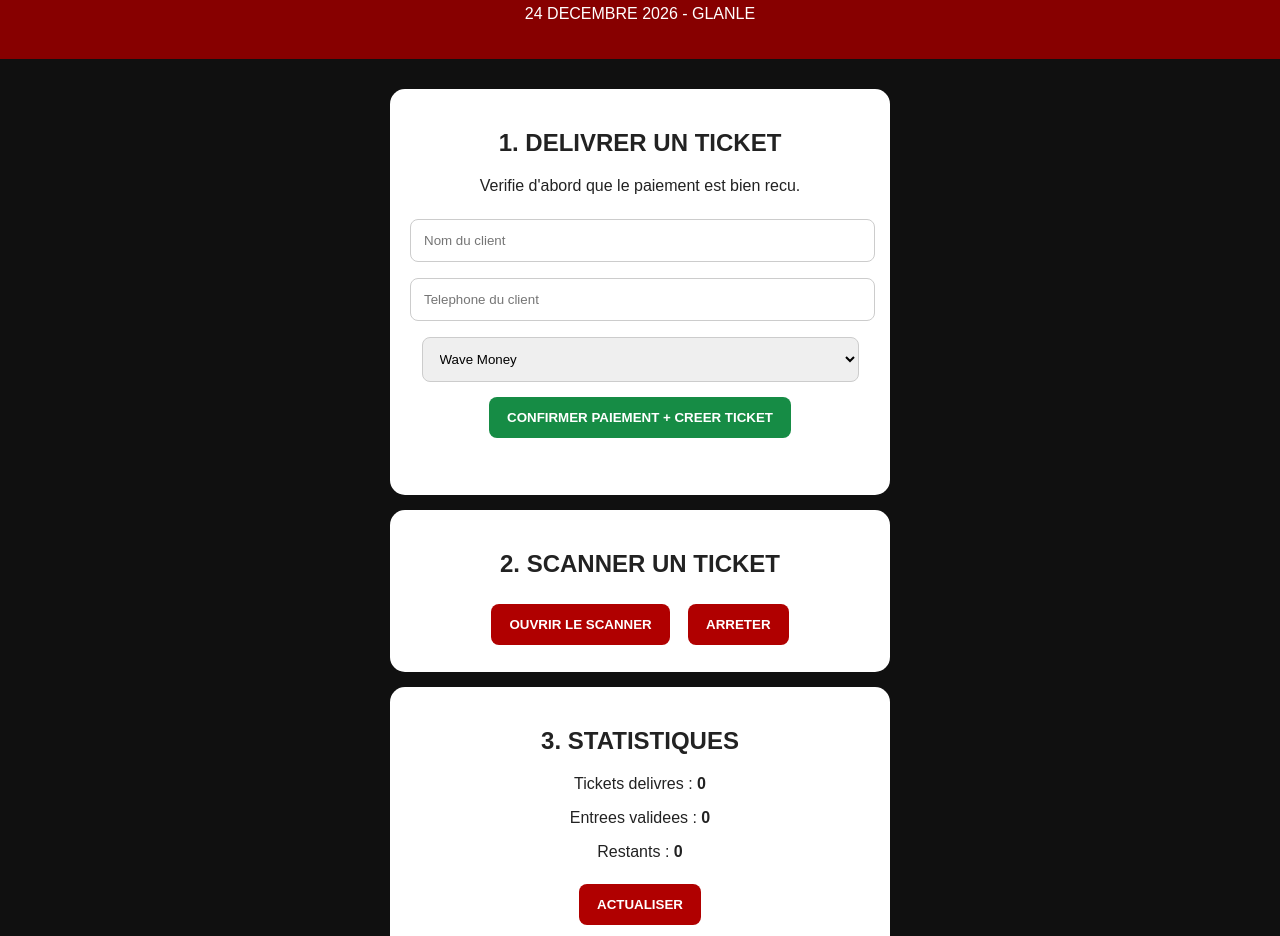
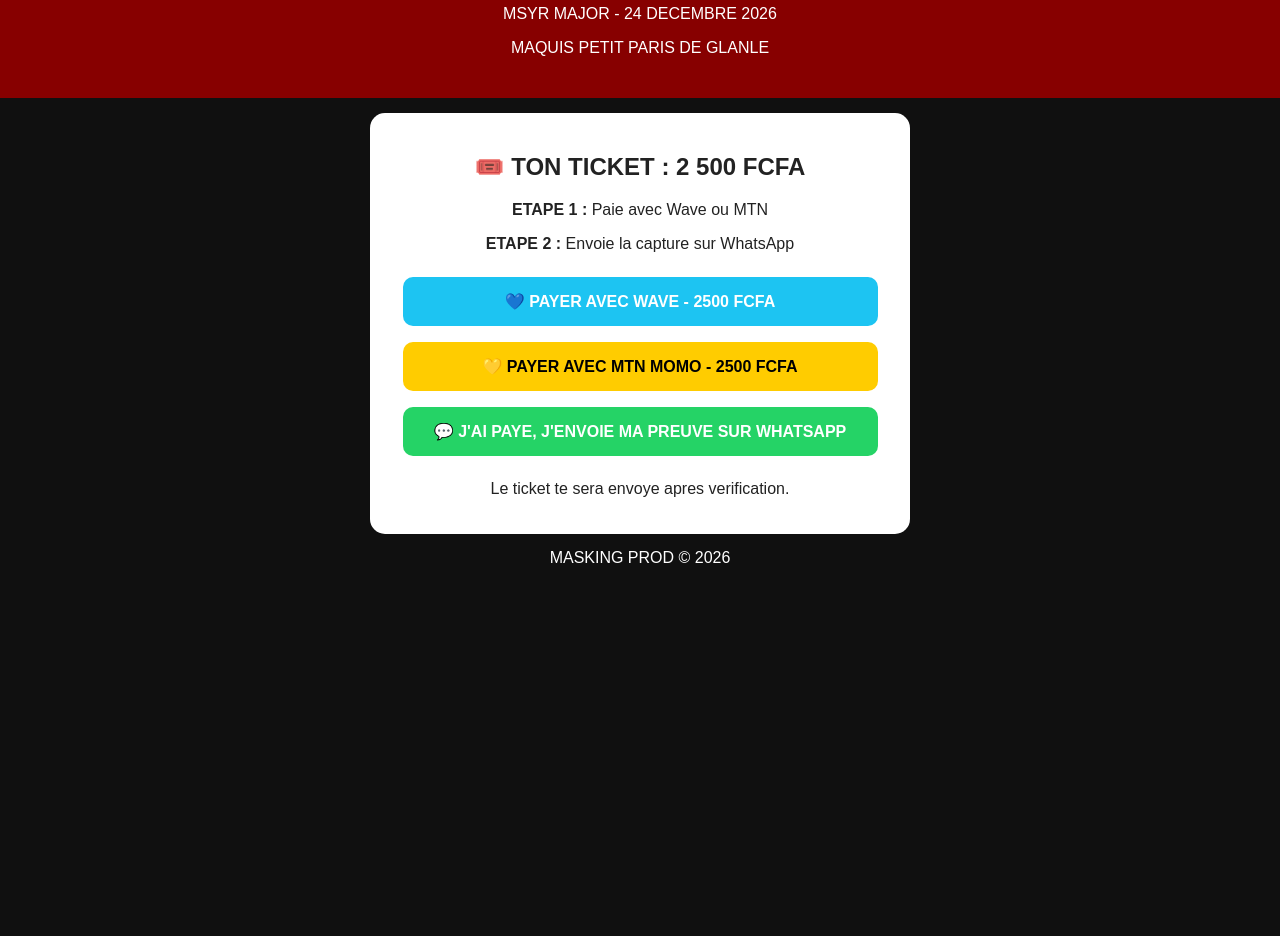
Before and after one commit to MSYRMAJOR225/msyr-ticket, a plain HTML site: page index.html in a window 1280 px wide. Shown: the part 120-1056 px from the top of the page. After the commit the page ends 800 px from the top, so only its background shows below. Drawn offline with Linux system fonts and the light colour scheme.

Commit message:
Update index.html

```diff
--- a/index.html
+++ b/index.html
@@ -3,70 +3,34 @@
 <head>
 <meta charset="UTF-8">
 <meta name="viewport" content="width=device-width, initial-scale=1">
-<title>MSYR TICKET - ADMIN</title>
-<script src="https://unpkg.com/html5-qrcode"></script>
-<script src="https://cdnjs.cloudflare.com/ajax/libs/qrcodejs/1.0.0/qrcode.min.js"></script>
+<title>MSYR TICKET - LA SOIREE IMMORTELLE</title>
 <style>
 body{margin:0;background:#101010;color:white;font-family:Arial;text-align:center}
-header{background:#870000;padding:20px}
-h1{color:#ffcc00;margin:0}
-main{padding:15px;max-width:500px;margin:auto}
-.card{background:white;color:#222;padding:20px;border-radius:15px;margin:15px 0}
-input,select{width:95%;padding:13px;margin:8px 0;border:1px solid #ccc;border-radius:8px}
-button{padding:13px 18px;border:0;border-radius:8px;background:#b00000;color:white;font-weight:bold;margin:7px;cursor:pointer}
-.green{background:#168c45}
-#qr{display:flex;justify-content:center;margin:15px}
-.result{padding:15px;border-radius:10px;margin-top:12px;font-weight:bold}
-.ticket-item{background:#f2f2f2;padding:10px;border-radius:8px;margin:8px 0;text-align:left;font-size:14px}
-footer{padding:20px;color:#aaa}
+header{background:#870000;padding:25px}
+h1{color:#ffcc00;margin:0;font-size:28px}
+.card{background:white;color:#222;padding:20px;border-radius:15px;margin:15px;max-width:500px;margin-left:auto;margin-right:auto}
+button{padding:15px 20px;border:0;border-radius:10px;font-weight:bold;width:95%;margin:8px 0;cursor:pointer;font-size:16px}
+.wave{background:#1dc4f2;color:white}
+.mtn{background:#ffcc00;color:black}
+.wa{background:#25D366;color:white}
 </style>
 </head>
 <body>
 <header>
 <h1>MASKING PROD</h1>
-<h2>MSYR TICKET - ADMIN</h2>
-<p>24 DECEMBRE 2026 - GLANLE</p>
+<h2>LA SOIREE IMMORTELLE DU CHEF BANDIT</h2>
+<p>MSYR MAJOR - 24 DECEMBRE 2026</p>
+<p>MAQUIS PETIT PARIS DE GLANLE</p>
 </header>
-<main>
 <div class="card">
-<h2>1. DELIVRER UN TICKET</h2>
-<p>Verifie d'abord que le paiement est bien recu.</p>
-<input id="clientName" placeholder="Nom du client">
-<input id="clientPhone" placeholder="Telephone du client">
-<select id="paymentMethod">
-<option value="WAVE">Wave Money</option>
-<option value="MTN">MTN Mobile Money</option>
-</select>
-<button class="green" onclick="createTicket()">CONFIRMER PAIEMENT + CREER TICKET</button>
-<div id="ticketResult"></div>
-<div id="qr"></div>
-<button onclick="sendWhatsApp()" id="waBtn" style="display:none;background:#25D366">ENVOYER SUR WHATSAPP</button>
+<h2>🎟️ TON TICKET : 2 500 FCFA</h2>
+<p><b>ETAPE 1 :</b> Paie avec Wave ou MTN</p>
+<p><b>ETAPE 2 :</b> Envoie la capture sur WhatsApp</p>
+<button class="wave" onclick="window.location.href='https://pay.wave.com/m/M_ci_oL8x8M3hH/c'">💙 PAYER AVEC WAVE - 2500 FCFA</button>
+<button class="mtn" onclick="alert('Envoie 2500 FCFA au 07 07 07 07 07 MTN MoMo puis envoie la capture sur WhatsApp')">💛 PAYER AVEC MTN MOMO - 2500 FCFA</button>
+<button class="wa" onclick="window.location.href='https://wa.me/2250707070707?text=Bonjour, jai paye mon ticket MSYR MAJOR 2500 FCFA, voici ma capture' ">💬 J'AI PAYE, J'ENVOIE MA PREUVE SUR WHATSAPP</button>
+<p>Le ticket te sera envoye apres verification.</p>
 </div>
-
-<div class="card">
-<h2>2. SCANNER UN TICKET</h2>
-<button onclick="startScanner()">OUVRIR LE SCANNER</button>
-<button onclick="stopScanner()">ARRETER</button>
-<div id="reader"></div>
-<div id="scanResult"></div>
-</div>
-
-<div class="card">
-<h2>3. STATISTIQUES</h2>
-<p>Tickets delivres : <strong id="total">0</strong></p>
-<p>Entrees validees : <strong id="used">0</strong></p>
-<p>Restants : <strong id="available">0</strong></p>
-<button onclick="loadStats()">ACTUALISER</button>
-<div id="list"></div>
-<button onclick="clearAll()" style="background:#555">EFFACER TOUT</button>
-</div>
-</main>
-<footer>MASKING PROD © 2026 - NE PARTAGE PAS CE LIEN</footer>
-
-<script>
-let scanner=null;
-let lastTicketId="";
-let lastTicketName="";
-
-function getTickets(){
-  return JSON.parse(localStorage.getItem("ms
+<footer>MASKING PROD © 2026</footer>
+</body>
+</html>
```
